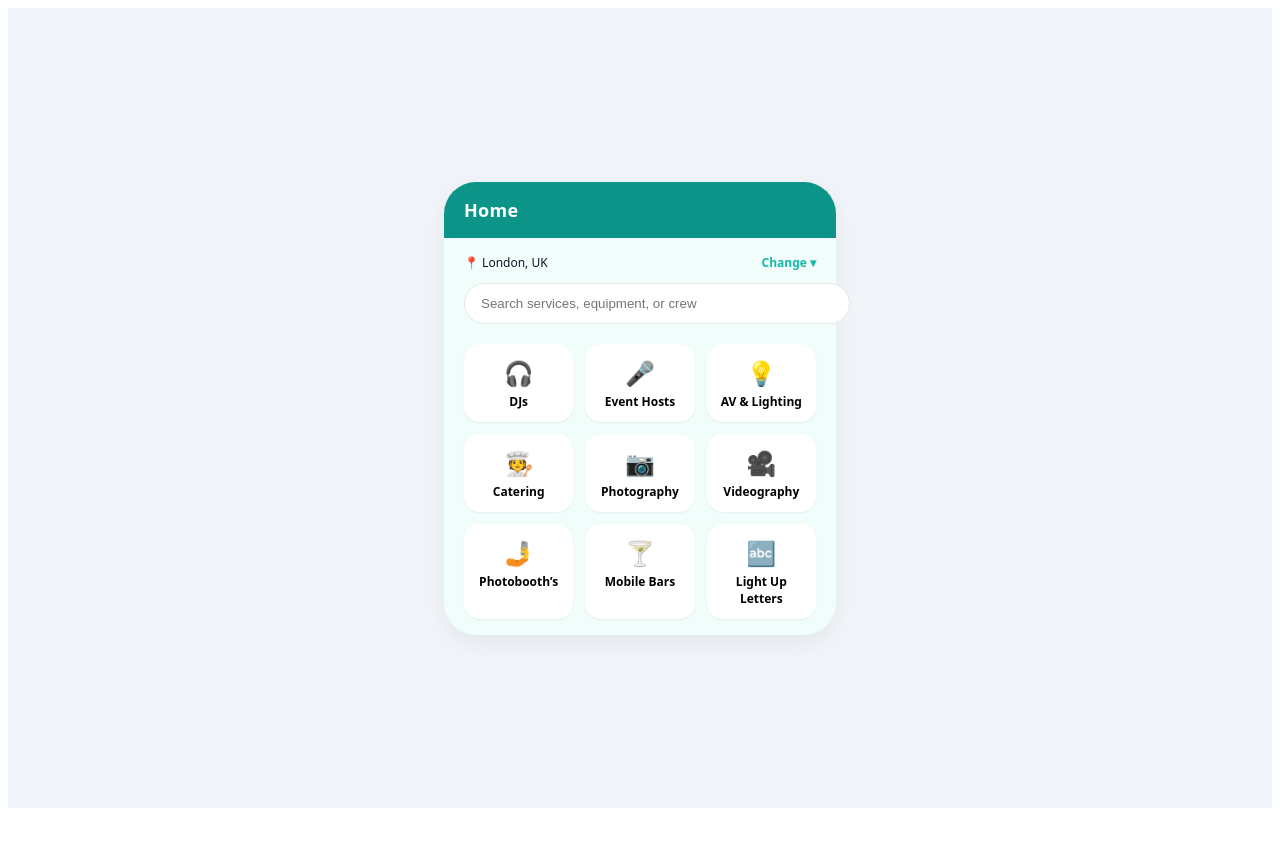
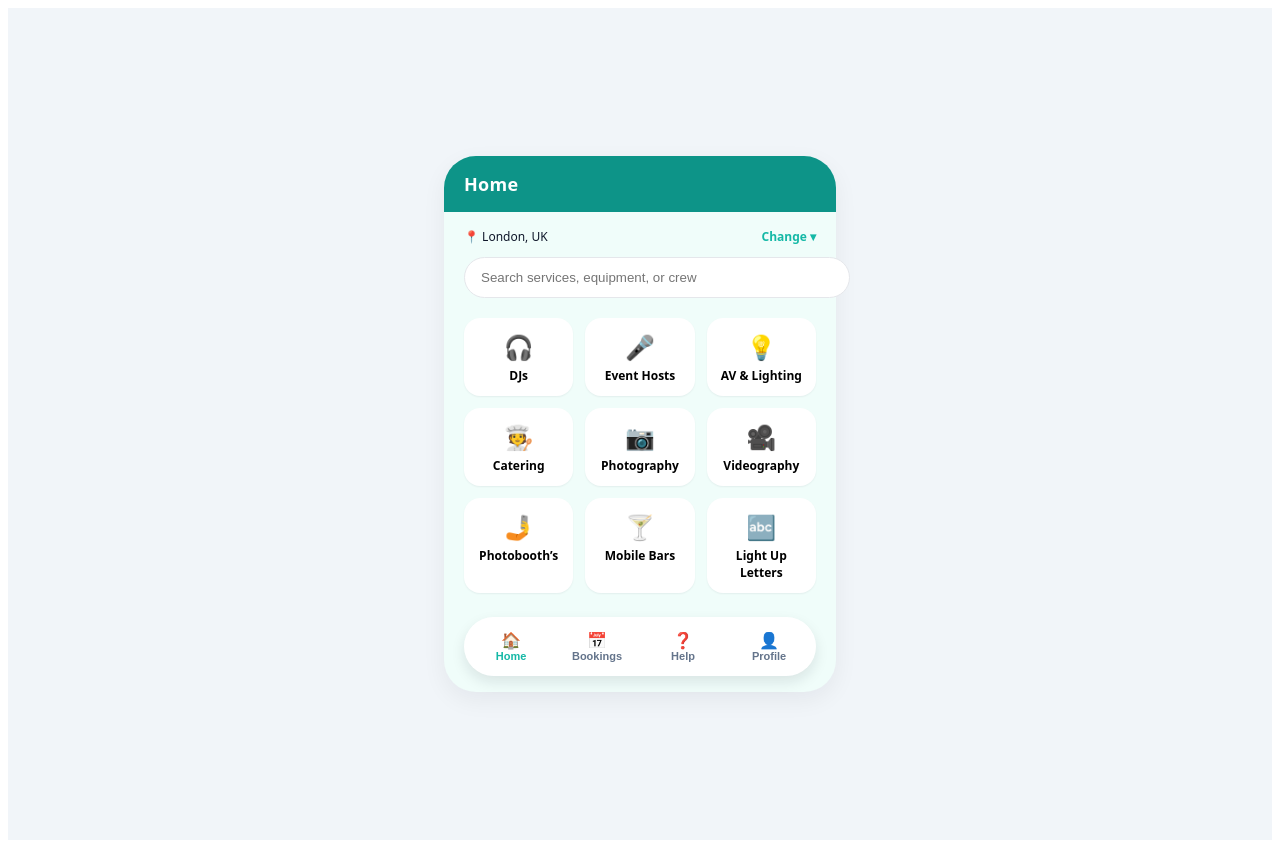
Before and after one commit to jayreiddevops/alleventhub, a React (Vite) app: page / in a window 1280 px wide. Before the commit the page ends 816 px from the top, so only its background shows below. Built offline with nearby package versions, Linux system fonts and the light colour scheme.

Commit message:
Update App.jsx

```diff
--- a/src/App.jsx
+++ b/src/App.jsx
@@ -1,5 +1,5 @@
-// Single-screen demo flow with Home → Results → Supplier Profile → Booking
-// This version ensures only one screen is shown at a time, like a native app.
+// Single-screen demo with bottom tab bar (Home / Bookings / Help / Profile)
+// Flow: Home → Results → Supplier Profile → Booking, plus tab navigation.
 
 import React, { useState } from "react";
 
@@ -88,8 +88,52 @@ const Button = ({ children, onClick, style }) => (
   </button>
 );
 
+// Bottom tab bar
+const BottomTabs = ({ active, onSelect }) => {
+  const item = (key, label, emoji) => (
+    <button
+      key={key}
+      onClick={() => onSelect(key)}
+      style={{
+        flex: 1,
+        background: "transparent",
+        border: 0,
+        padding: "10px 0",
+        cursor: "pointer",
+        fontWeight: active === key ? 800 : 600,
+        color: active === key ? Brand.accent : Brand.muted,
+      }}
+    >
+      <div style={{ fontSize: 16 }}>{emoji}</div>
+      <div style={{ fontSize: 11 }}>{label}</div>
+    </button>
+  );
+  return (
+    <div style={{
+      position: "sticky",
+      bottom: 0,
+      left: 0,
+      right: 0,
+      display: "flex",
+      gap: 8,
+      alignItems: "center",
+      justifyContent: "space-between",
+      marginTop: 12,
+      background: "#fff",
+      borderRadius: 999,
+      padding: "4px 8px",
+      boxShadow: "0 6px 14px rgba(15,23,42,0.10)",
+    }}>
+      {item("home", "Home", "🏠")}
+      {item("bookings", "Bookings", "📅")}
+      {item("help", "Help", "❓")}
+      {item("profile", "Profile", "👤")}
+    </div>
+  );
+};
+
 // Screens
-const HomeScreen = ({ onSelectCategory }) => {
+const HomeScreen = ({ onSelectCategory, onSelectTab }) => {
   const categories = [
     { label: "DJs", icon: "🎧" },
     { label: "Event Hosts", icon: "🎤" },
@@ -130,12 +174,13 @@ const HomeScreen = ({ onSelectCategory }) => {
             </div>
           ))}
         </div>
+        <BottomTabs active="home" onSelect={onSelectTab} />
       </div>
     </Phone>
   );
 };
 
-const ResultsScreen = ({ category, onBack, onSelectSupplier }) => (
+const ResultsScreen = ({ category, onBack, onSelectSupplier, onSelectTab }) => (
   <Phone bg={Brand.bg}>
     <TopBar title={`${category} in London`} onBack={onBack} />
     <div style={{ display: "flex", flexDirection: "column", gap: 12 }}>
@@ -157,11 +202,12 @@ const ResultsScreen = ({ category, onBack, onSelectSupplier }) => (
           </div>
         </Card>
       ))}
+      <BottomTabs active="home" onSelect={onSelectTab} />
     </div>
   </Phone>
 );
 
-const SupplierProfile = ({ name, onBack, onBook }) => (
+const SupplierProfile = ({ name, onBack, onBook, onSelectTab }) => (
   <Phone bg={Brand.bg}>
     <TopBar title="Supplier Profile" onBack={onBack} />
     <div style={{ display: "flex", flexDirection: "column", gap: 12 }}>
@@ -196,11 +242,12 @@ const SupplierProfile = ({ name, onBack, onBook }) => (
         </Card>
       </div>
       <Button onClick={onBook} style={{ width: "100%" }}>Book Now</Button>
+      <BottomTabs active="home" onSelect={onSelectTab} />
     </div>
   </Phone>
 );
 
-const BookingScreen = ({ supplier, onBack }) => (
+const BookingScreen = ({ supplier, onBack, onSelectTab }) => (
   <Phone bg={Brand.bg}>
     <TopBar title="Booking" onBack={onBack} />
     <div style={{ display: "flex", flexDirection: "column", gap: 12 }}>
@@ -208,6 +255,7 @@ const BookingScreen = ({ supplier, onBack }) => (
       <Card>[Calendar picker placeholder]</Card>
       <div style={{ fontSize: 13, color: Brand.text }}>Selected Package: Silver (£400)</div>
       <Button style={{ width: "100%" }}>Confirm & Pay</Button>
+      <BottomTabs active="bookings" onSelect={onSelectTab} />
     </div>
   </Phone>
 );
@@ -217,14 +265,40 @@ export default function App() {
   const [category, setCategory] = useState("DJs");
   const [supplier, setSupplier] = useState(null);
 
+  const handleTab = (tab) => {
+    if (tab === "home") setView("home");
+    if (tab === "bookings") setView("booking");
+    if (tab === "help") setView("help");
+    if (tab === "profile") setView("profileTab");
+  };
+
   let screen;
-  if (view === "home") screen = <HomeScreen onSelectCategory={(c) => { setCategory(c); setView("results"); }} />;
-  if (view === "results") screen = <ResultsScreen category={category} onBack={() => setView("home")} onSelectSupplier={(s) => { setSupplier(s); setView("profile"); }} />;
-  if (view === "profile") screen = <SupplierProfile name={supplier} onBack={() => setView("results")} onBook={() => setView("booking")} />;
-  if (view === "booking") screen = <BookingScreen supplier={supplier} onBack={() => setView("profile")} />;
+  if (view === "home") screen = <HomeScreen onSelectCategory={(c) => { setCategory(c); setView("results"); }} onSelectTab={handleTab} />;
+  if (view === "results") screen = <ResultsScreen category={category} onBack={() => setView("home")} onSelectSupplier={(s) => { setSupplier(s); setView("profile"); }} onSelectTab={handleTab} />;
+  if (view === "profile") screen = <SupplierProfile name={supplier} onBack={() => setView("results")} onBook={() => setView("booking")} onSelectTab={handleTab} />;
+  if (view === "booking") screen = <BookingScreen supplier={supplier || "Your bookings"} onBack={() => setView("home")} onSelectTab={handleTab} />;
+  if (view === "help") screen = (
+    <Phone bg={Brand.bg}>
+      <TopBar title="Help & Support" onBack={() => setView("home")} />
+      <div style={{ display: "flex", flexDirection: "column", gap: 12 }}>
+        <Card>FAQ coming soon. For now, email support@alleventhub.example</Card>
+        <BottomTabs active="help" onSelect={handleTab} />
+      </div>
+    </Phone>
+  );
+  if (view === "profileTab") screen = (
+    <Phone bg={Brand.bg}>
+      <TopBar title="My Profile" onBack={() => setView("home")} />
+      <div style={{ display: "flex", flexDirection: "column", gap: 12 }}>
+        <Card>Signed in as: demo@user.com</Card>
+        <Card>Upcoming bookings will appear here.</Card>
+        <BottomTabs active="profile" onSelect={handleTab} />
+      </div>
+    </Phone>
+  );
 
   return (
-    <div style={{ display: "flex", justifyContent: "center", alignItems: "center", minHeight: "100vh", background: "#f1f5f9" }}>
+    <div style={{ display: "flex", justifyContent: "center", alignItems: "center", minHeight: "100vh", background: "#f1f5f9", padding: 16 }}>
       {screen}
     </div>
   );
```
